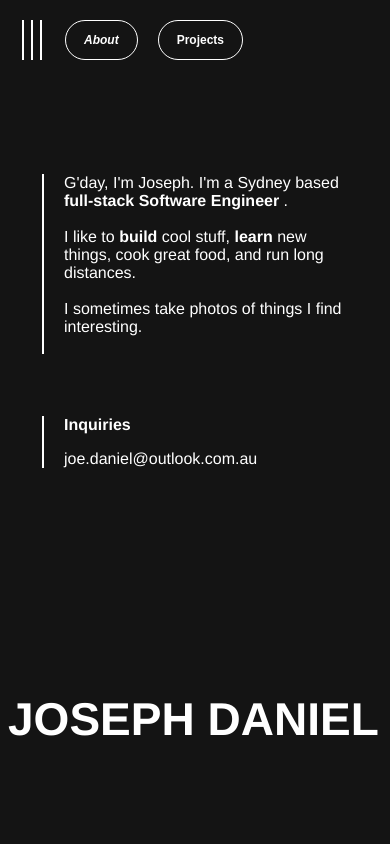
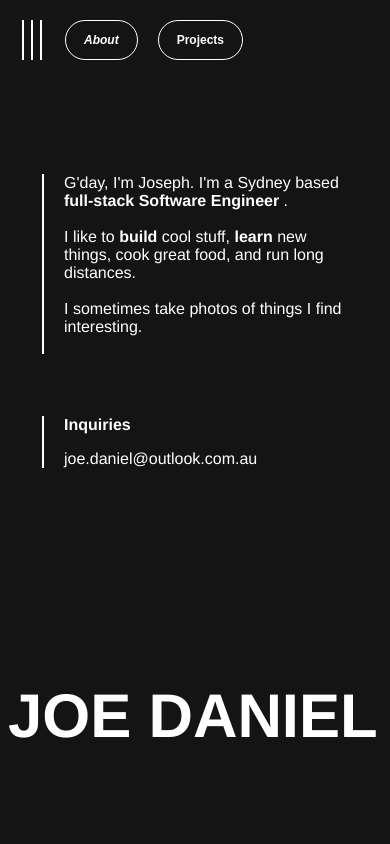
Before and after one commit to josepdaniel/josepdaniel.github.io, a React (Create React App) app: page / in a window 390 px wide. Shown: the top 844 px of the page. Built offline with nearby package versions, Linux system fonts and the light colour scheme.

Commit message:
few small changes

```diff
--- a/public/index.html
+++ b/public/index.html
@@ -2,14 +2,14 @@
 <html lang="en">
   <head>
     <meta charset="utf-8" />
-    <link rel="icon" href="%PUBLIC_URL%/favicon.ico" />
+    <link rel="icon" href="%PUBLIC_URL%/jd.ico" />
     <meta name="viewport" content="width=device-width, initial-scale=1" />
     <meta name="theme-color" content="#000000" />
     <meta
       name="description"
-      content="Web site created using create-react-app"
+      content="Joe Daniel's home page."
     />
-    <link rel="apple-touch-icon" href="%PUBLIC_URL%/logo192.png" />
+    <!-- <link rel="apple-touch-icon" href="%PUBLIC_URL%/logo192.png" /> -->
     <!--
       manifest.json provides metadata used when your web app is installed on a
       user's mobile device or desktop. See https://developers.google.com/web/fundamentals/web-app-manifest/
@@ -24,7 +24,7 @@
       work correctly both with client-side routing and a non-root public URL.
       Learn how to configure a non-root public URL by running `npm run build`.
     -->
-    <title>React App</title>
+    <title>Joe Daniel</title>
   </head>
   <body>
     <noscript>You need to enable JavaScript to run this app.</noscript>
--- a/src/App.css
+++ b/src/App.css
@@ -29,9 +29,9 @@ p {
 }
 
 #josephdaniel {
-    font-size: 11.8vw;
+    font-size: 15.8vw;
     position: absolute;
-    top: calc(100vh - 19.5vw);
+    top: calc(100vh - 24.9vw);
 }
 
 #resume {
@@ -79,7 +79,7 @@ p {
 
     #josephdaniel {
         --topAdjustment: 110px;
-        --topOriginal: calc(100vh - 18.8vw);
+        --topOriginal: calc(100vh - 24.4vw);
         top: calc(var(--topOriginal) - var(--topAdjustment));
     }
 
--- a/src/App.js
+++ b/src/App.js
@@ -28,7 +28,7 @@ const ControlPanel = (props) => {
 }
 
 const Name = (props) => {
-  return <h1 id="josephdaniel"> JOSEPH DANIEL </h1>
+  return <h1 id="josephdaniel"> JOE DANIEL </h1>
 }
 
 const Banner = (props) => {
@@ -108,7 +108,12 @@ const App = () => {
 
 
 
-      <div style={{height: "700px"}}></div>
+      <div style={{height: "100vh"}}>
+
+        <h2 style={{paddingTop: "40vh", fontSize: "50px", textAlign: "center"}}> Get in touch </h2>
+        <h4 style={{fontSize: "25px", fontWeight: "lighter", textAlign: "center"}}> <u> <a href="mailto:joe.daniel@outlook.com.au" style={{color: "white"}}>joe.daniel@outlook.com.au </a> </u> </h4>
+
+      </div>
     </div>
   )
 
```
Also changed, not shown: public/manifest.json, 2 other files (tests, documents, lock files or other folders).
